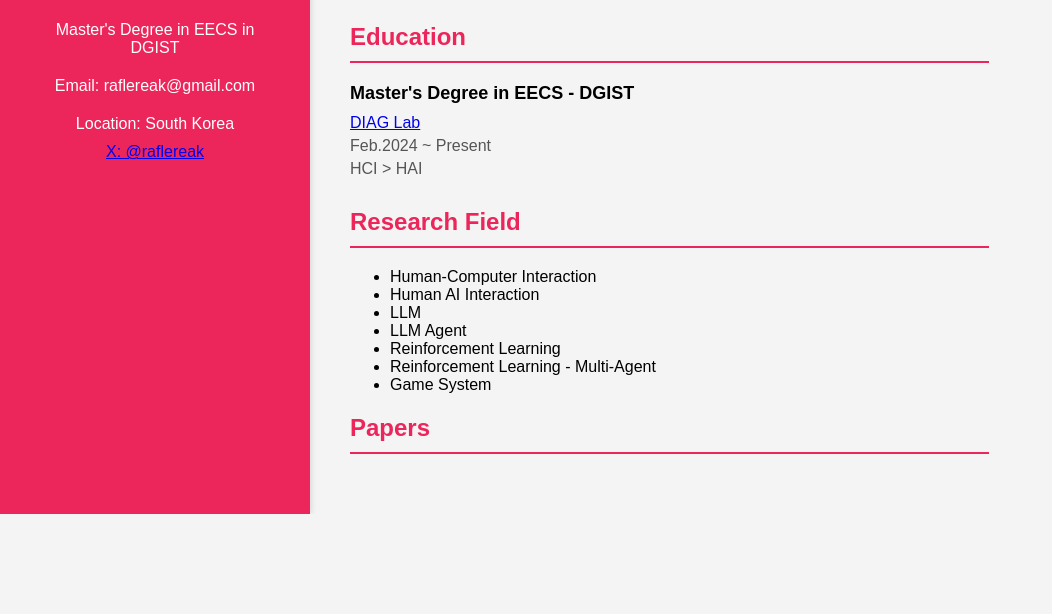
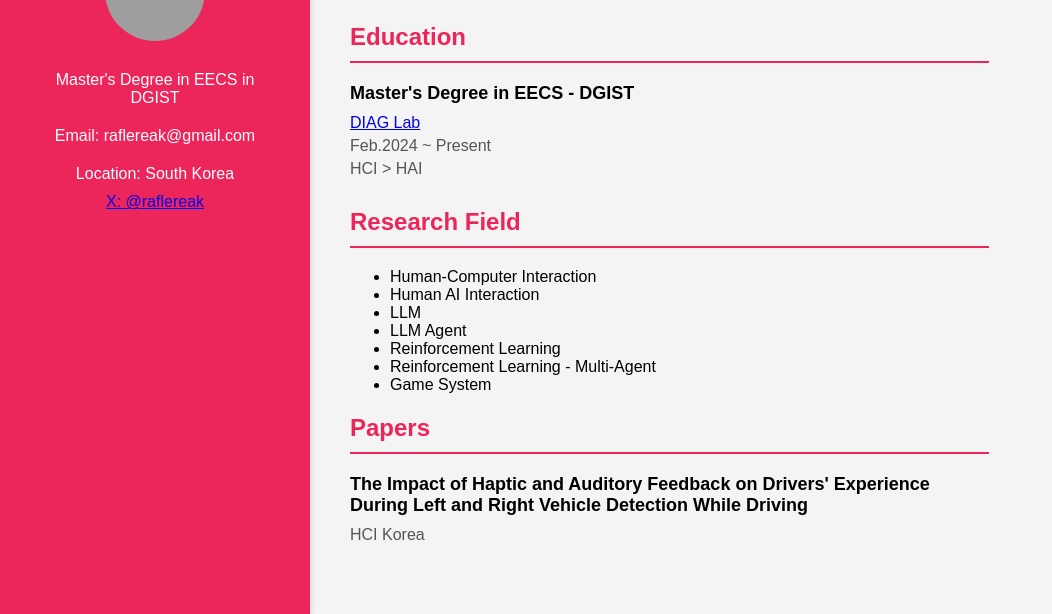
Before and after one commit to raflereak/raflereak.github.io, a plain HTML site: page index.html in a window 1280 px wide. Shown: the part 519-1133 px from the top of the page, without its empty margins (0-1052 px from the left). Before the commit the page ends 1033 px from the top, so only its background shows below. Drawn offline with Linux system fonts and the light colour scheme; grey boxes are pictures that could not be loaded.

Commit message:
Update index.html

```diff
--- a/index.html
+++ b/index.html
@@ -140,6 +140,12 @@
     </ul>
 
     <h2>Papers</h2>
+    <div class="info">
+        <h3>The Impact of Haptic and Auditory Feedback on Drivers' Experience During Left and Right Vehicle Detection While Driving</h3>
+        <p>HCI Korea</p>
+<!--         <p>개시기간</p> -->
+<!--         <p>내용</p> -->
+    </div>
     <!-- <div class="info">
         <h3>논문제목</h3>
         <p>학회</p>
```
